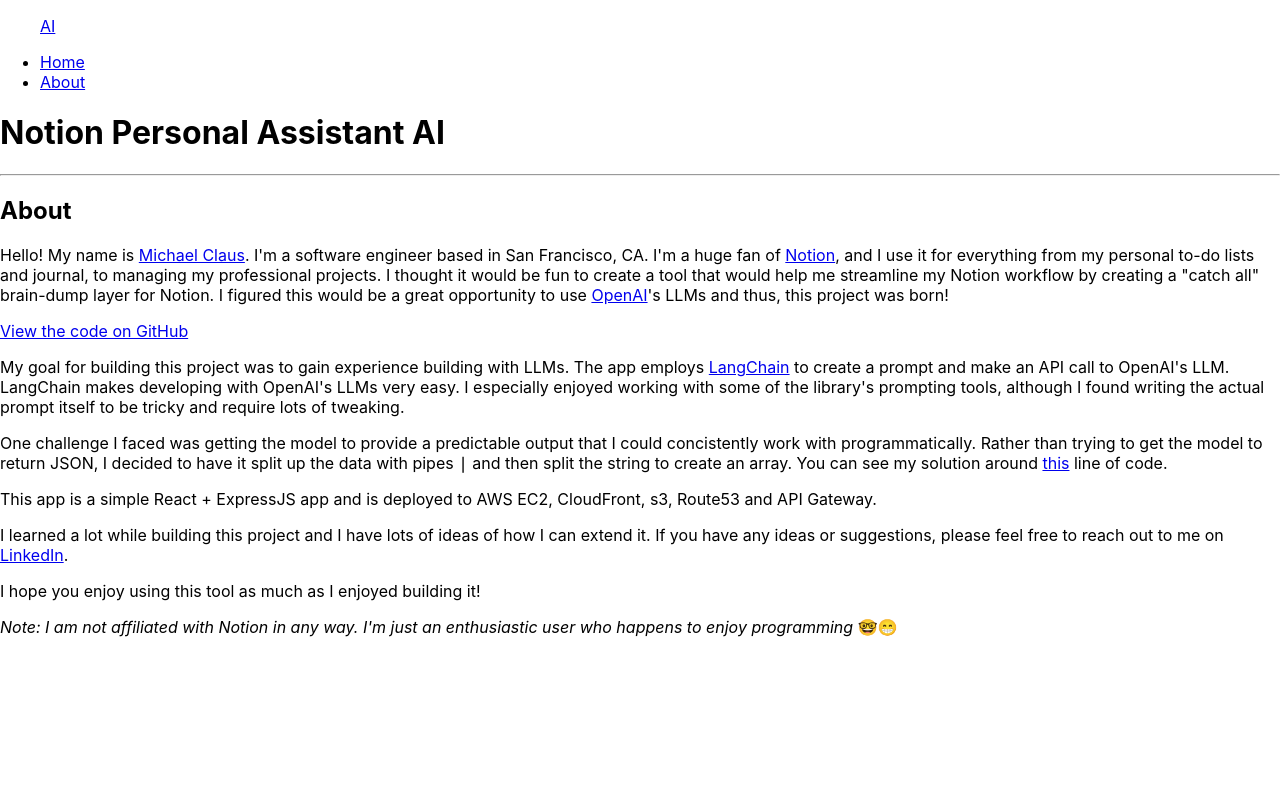
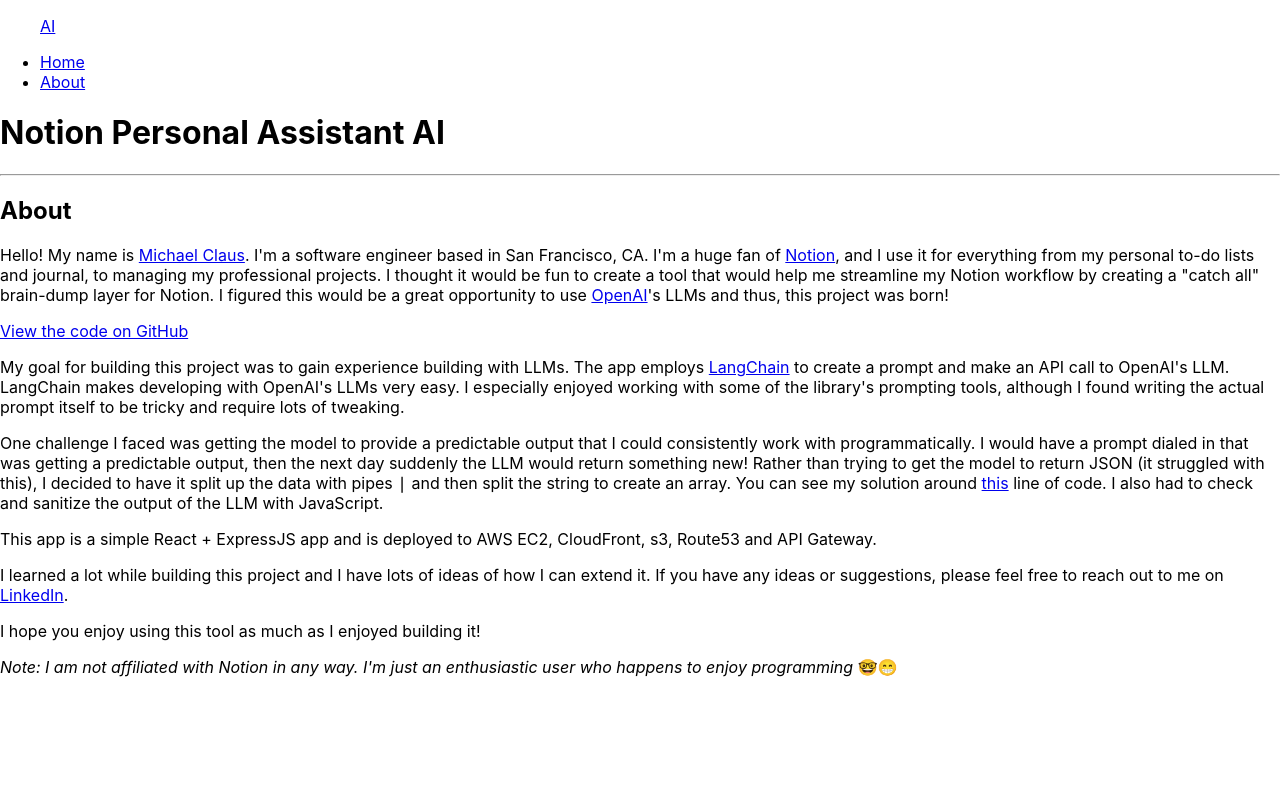
Before and after one commit to mclausaudio/notion-personal-assistant-ai, a React (Create React App) app in the folder client/: page /about in a window 1280 px wide. Shown: the top 800 px of the page. Built offline with nearby package versions, Linux system fonts and the light colour scheme.

Commit message:
client - add demo vid, copy updates

```diff
--- a/client/public/index.html
+++ b/client/public/index.html
@@ -7,7 +7,7 @@
     <meta name="theme-color" content="#000000" />
     <meta
       name="description"
-      content="Web site created using create-react-app"
+      content="A AI-Based personal assistant for your Notion databases.  Built by Michael Claus."
     />
     <link rel="apple-touch-icon" href="%PUBLIC_URL%/logo192.png" />
     <!--
--- a/client/src/pages/About.jsx
+++ b/client/src/pages/About.jsx
@@ -12,7 +12,7 @@
             <a role="button" className="btn btn-outline-secondary" href="https://github.com/mclausaudio/notion-personal-assistant-ai" target="_blank" rel="noopener noreferrer">View the code on GitHub</a>
             </p>
             <p>My goal for building this project was to gain experience building with LLMs.  The app employs <a href="https://js.langchain.com/docs/" target="_blank" rel="noopener noreferrer">LangChain</a> to create a prompt and make an API call to OpenAI's LLM.  LangChain makes developing with OpenAI's LLMs very easy.  I especially enjoyed working with some of the library's prompting tools, although I found writing the actual prompt itself to be tricky and require lots of tweaking.</p>
-            <p>One challenge I faced was getting the model to provide a predictable output that I could concistently work with programmatically.  Rather than trying to get the model to return JSON, I decided to have it split up the data with pipes <code>|</code> and then split the string to create an array.  You can see my solution around <a href="https://github.com/mclausaudio/notion-personal-assistant-ai/blob/main/server/controllers/modelController.js#L24" target="_blank" rel="noopener noreferrer">this</a> line of code.</p>
+            <p>One challenge I faced was getting the model to provide a predictable output that I could consistently work with programmatically. I would have a prompt dialed in that was getting a predictable output, then the next day suddenly the LLM would return something new! Rather than trying to get the model to return JSON (it struggled with this), I decided to have it split up the data with pipes <code>|</code> and then split the string to create an array.  You can see my solution around <a href="https://github.com/mclausaudio/notion-personal-assistant-ai/blob/main/server/controllers/modelController.js#L24" target="_blank" rel="noopener noreferrer">this</a> line of code.  I also had to check and sanitize the output of the LLM with JavaScript.</p>
             <p>This app is a simple React + ExpressJS app and is deployed to AWS EC2, CloudFront, s3, Route53 and API Gateway.</p>
             <p>I learned a lot while building this project and I have lots of ideas of how I can extend it.  If you have any ideas or suggestions, please feel free to reach out to me on <a href="https://www.linkedin.com/in/mclausaudio/" target="_blank" rel="noopener noreferrer">LinkedIn</a>.</p>
             <p>I hope you enjoy using this tool as much as I enjoyed building it!</p>
--- a/client/src/pages/Homepage.jsx
+++ b/client/src/pages/Homepage.jsx
@@ -14,6 +14,7 @@
           </div>
           <div className="pt-5 pt-md-0 col-md-6">
             <h2>How it works</h2>
+            <p>Watch the demo <a href="https://youtu.be/PdE5K11aiZc" target="_blank" rel="noopener noreferrer">here</a>.</p>
             <p>This tool integrates with an existing Notion database and utilizes OpenAI's LLM to summarize, categorize, prioritize and suggest a due date on a given text input, then write it to the database.  As you go through your day, type whatever comes to your mind (reminders, thoughts, ideas, tasks and todo items, etc.) and the LLM takes care of the rest.</p>
             <p>Here's a simple step-by-step guide to getting started.</p>
             <p className="small"><em>Note: You will need access to the GPT-4 API to use this.</em></p>
```
